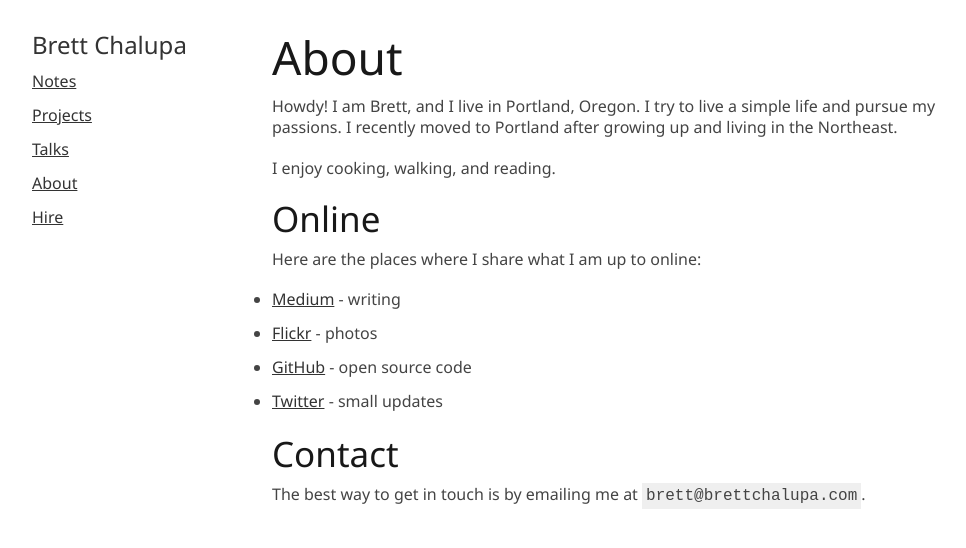
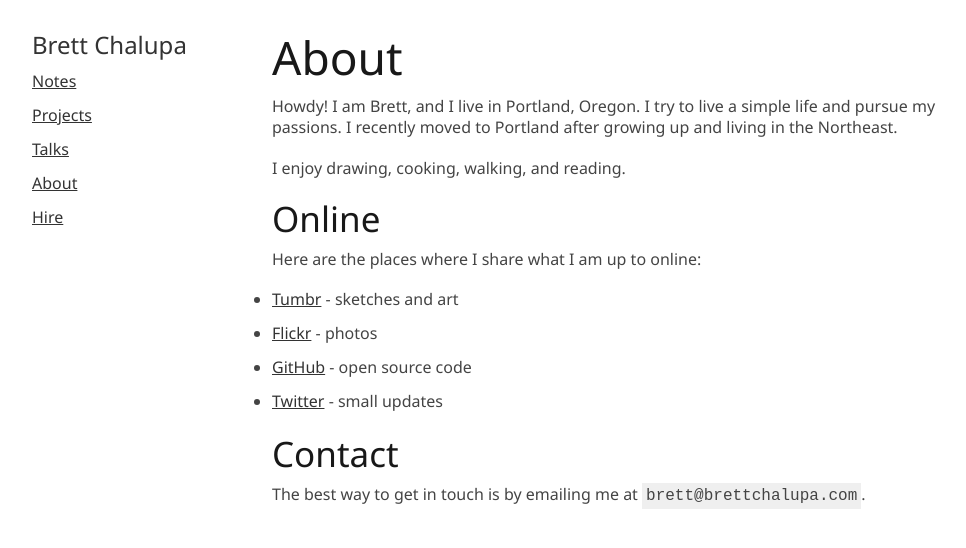
Before and after one commit to brettchalupa/brettchalupa.github.io, a Jekyll site: the page built from about.md, in a window 1280 px wide. Shown: the top 548 px of the page, without its empty margins (138-1104 px from the left). Built offline with Jekyll 4.4.1, drawn with Linux system fonts in a browser that asks for light colours.

Commit message:
Update the About page w/ Tumblr and drawing

```diff
--- a/about.md
+++ b/about.md
@@ -10,13 +10,13 @@ Howdy! I am Brett, and I live in Portland, Oregon. I try to live a
 simple life and pursue my passions. I recently moved to Portland after
 growing up and living in the Northeast.
 
-I enjoy cooking, walking, and reading.
+I enjoy drawing, cooking, walking, and reading.
 
 ## Online
 
 Here are the places where I share what I am up to online:
 
-- [Medium](https://medium.com/@brettchalupa) - writing
+- [Tumbr](https://brettchalupa.tumblr.com) - sketches and art
 - [Flickr](https://www.flickr.com/photos/brettchalupa/) - photos
 - [GitHub](https://github.com/brettchalupa) - open source code
 - [Twitter](https://twitter.com/brettchalupa) - small updates
```
